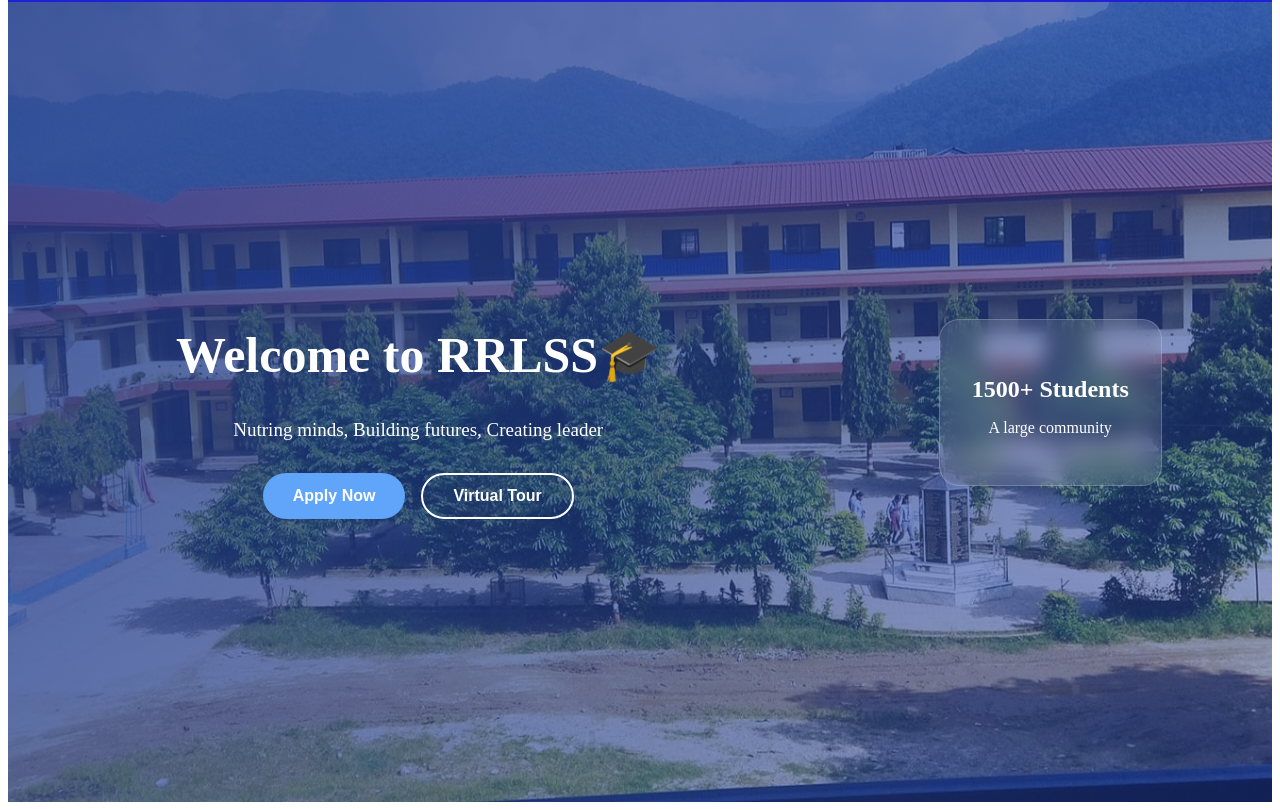
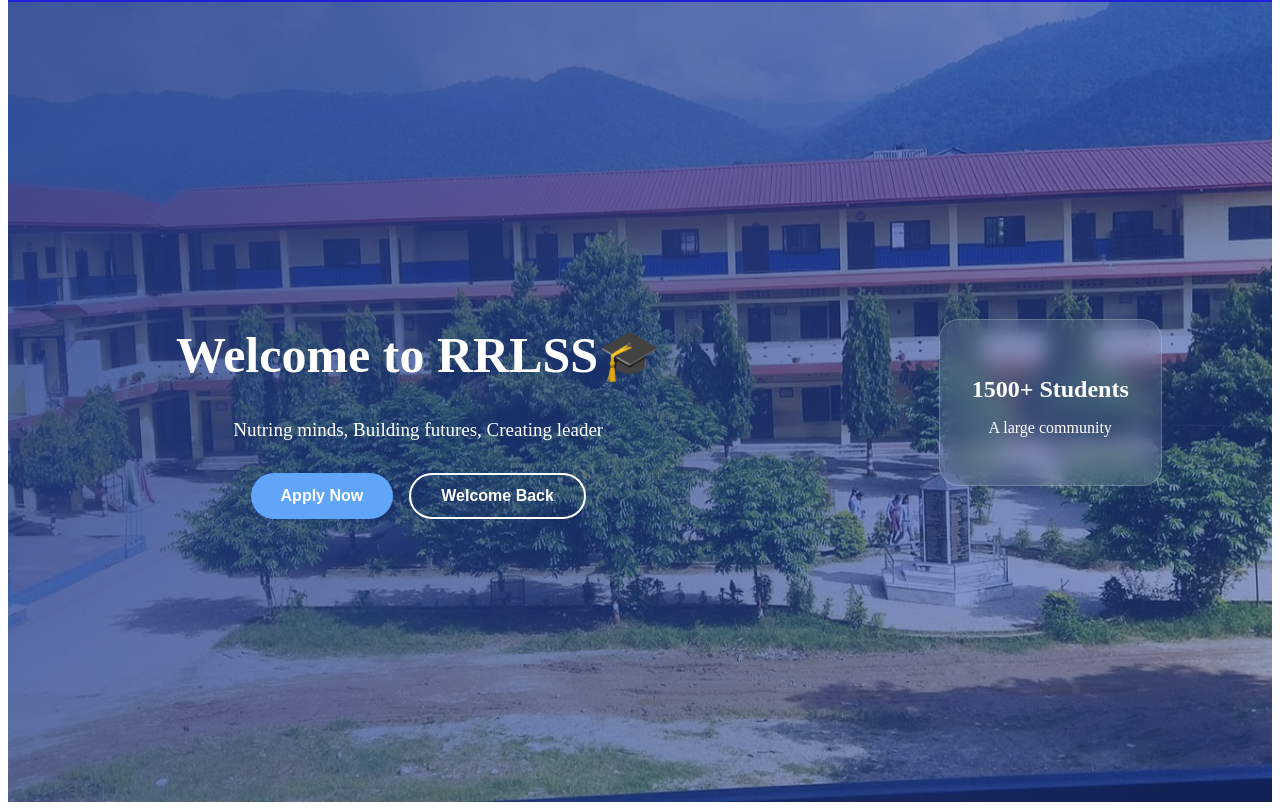
Before and after one commit to Dipika-k/deepikakatuwal, a plain HTML site: page index.htm in a window 1280 px wide. Shown: the part 99-909 px from the top of the page. Drawn offline with Linux system fonts and the light colour scheme.

Commit message:
fix:updated

```diff
--- a/index.htm
+++ b/index.htm
@@ -40,7 +40,7 @@
                     <p class="hero-subtitle">Nutring minds, Building futures, Creating leader</p>
                     <div class="hero-buttons">
                         <button id="change" onclick="change()" class="btn btn-primary">Apply Now</button>
-                        <button class="btn btn-secondary">Virtual Tour</button>
+                        <button class="btn btn-secondary">Welcome Back</button>
                     </div>
                 </div>
                 <div class="hero-image">
```
